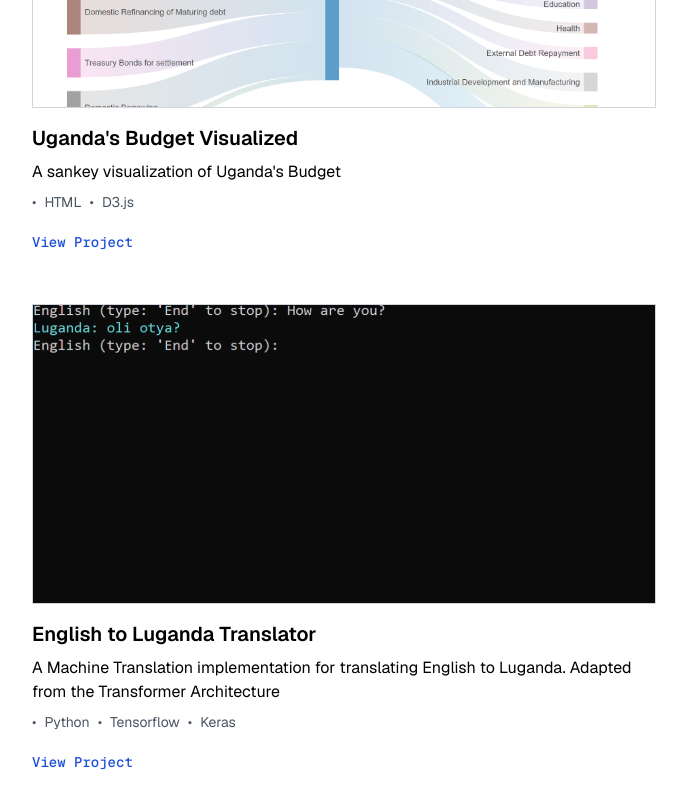
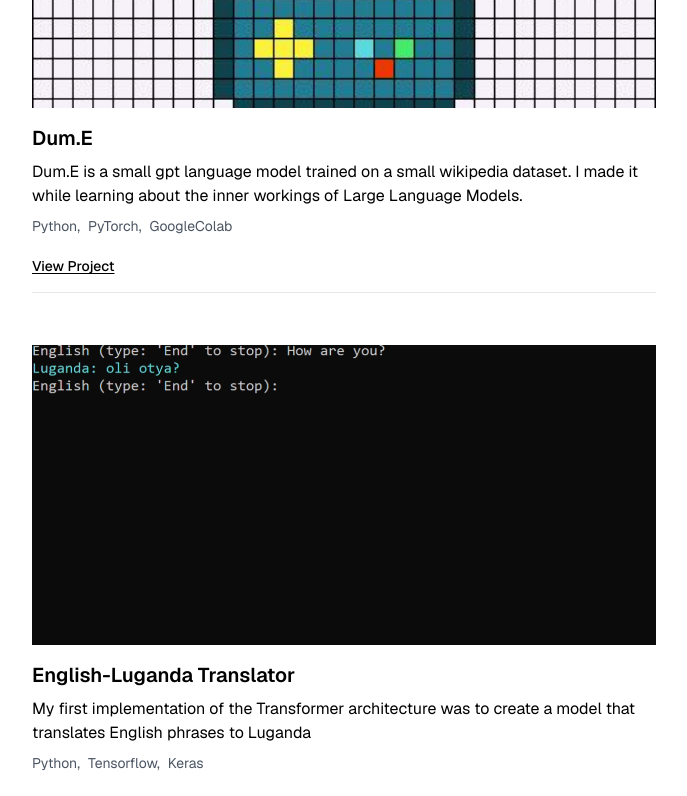
Before and after one commit to ChiefExecutiv/Benjamin.com, a Next.js app: page /Projects in a window 1280 px wide. Shown: the part 360-1156 px from the top of the page, without its empty margins (296-983 px from the left). Built offline with nearby package versions, Linux system fonts and the light colour scheme.

Commit message:
Adjustment to Projects Page

```diff
--- a/app/Projects/page.tsx
+++ b/app/Projects/page.tsx
@@ -4,19 +4,27 @@
 
 const projects = [
   {
+    title: "Dum.E",
+    description: "Dum.E is a small gpt language model trained on a small wikipedia dataset. I made it while learning about the inner workings of Large Language Models.",
+    image: "/avatars/DumE.jpg",
+    technologies: ["Python,", "PyTorch,", "GoogleColab"],
+    githubLink: "https://github.com/ChiefExecutiv/English-Luganda/blob/main/Translate_tfmr.py",
+  },
+  {
+    title: "English-Luganda Translator",
+    description: "My first implementation of the Transformer architecture was to create a model that translates English phrases to Luganda",
+    image: "/avatars/Screenshot (203).png",
+    technologies: ["Python,", "Tensorflow,", "Keras"],
+    githubLink: "https://github.com/ChiefExecutiv/English-Luganda/blob/main/Translate_tfmr.py",
+  },
+  {
     title: "Uganda's Budget Visualized",
     description: "A sankey visualization of Uganda's Budget",
     image: "/avatars/Screenshot (201).png",
-    technologies: ["HTML", "D3.js"],
+    technologies: ["HTML, ", "D3.js"],
     githubLink: "https://chiefexecutiv.github.io/Uganda-Budget-Sankey/",
   },
-  {
-    title: "English to Luganda Translator",
-    description: "A Machine Translation implementation for translating English to Luganda. Adapted from the Transformer Architecture",
-    image: "/avatars/Screenshot (203).png",
-    technologies: ["Python", "Tensorflow", "Keras"],
-    githubLink: "https://github.com/ChiefExecutiv/English-Luganda/blob/main/Translate_tfmr.py",
-  },
+
 ]
 
 export default function ProjectsPage() {
@@ -35,7 +43,7 @@
               alt={`${project.title} preview`}
               width={500}
               height={500}
-              className="w-full aspect-video object-cover max-h-[300px] border border-gray-300"
+              className="w-full aspect-video object-cover max-h-[300px]"
             />
 
             <div className="space-y-2">
@@ -47,17 +55,17 @@
                   key={techIndex}
                   className="text-sm text-gray-600 flex items-center"
                 >
-                  <span className="mr-2">•</span>
                   {tech}
                 </span>
                 ))}
               </div>
             </div>
             <div className="flex justify-start space-x-4 mt-auto ">
-              <Link href={project.githubLink} target="_blank" rel="noopener noreferrer" className={`${GeistMono.className} text-blue-700 text-sm font-medium  inline-flex items-center text-primary hover:underline mt-1 transition-colors duration-300`}>
+              <Link href={project.githubLink} target="_blank" rel="noopener noreferrer" className={`underline underline-offset-2 text-sm font-medium  inline-flex items-center text-primary hover:underline mt-1 transition-colors duration-300`}>
                 View Project
               </Link>
             </div>
+            <hr />
           </div>
         ))}
       </div>
```
Also changed, not shown: public/avatars/DumE.jpg (added).
